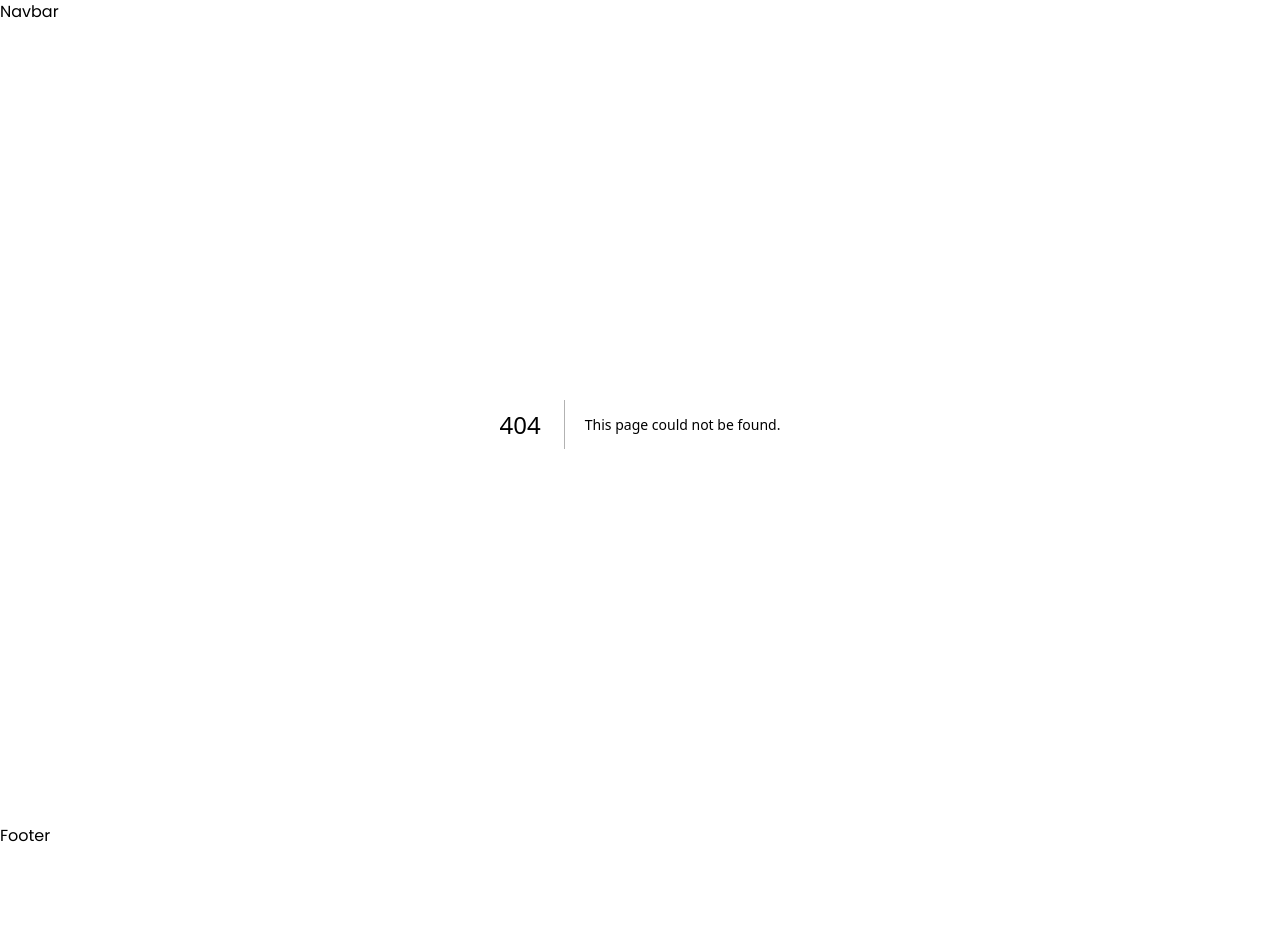
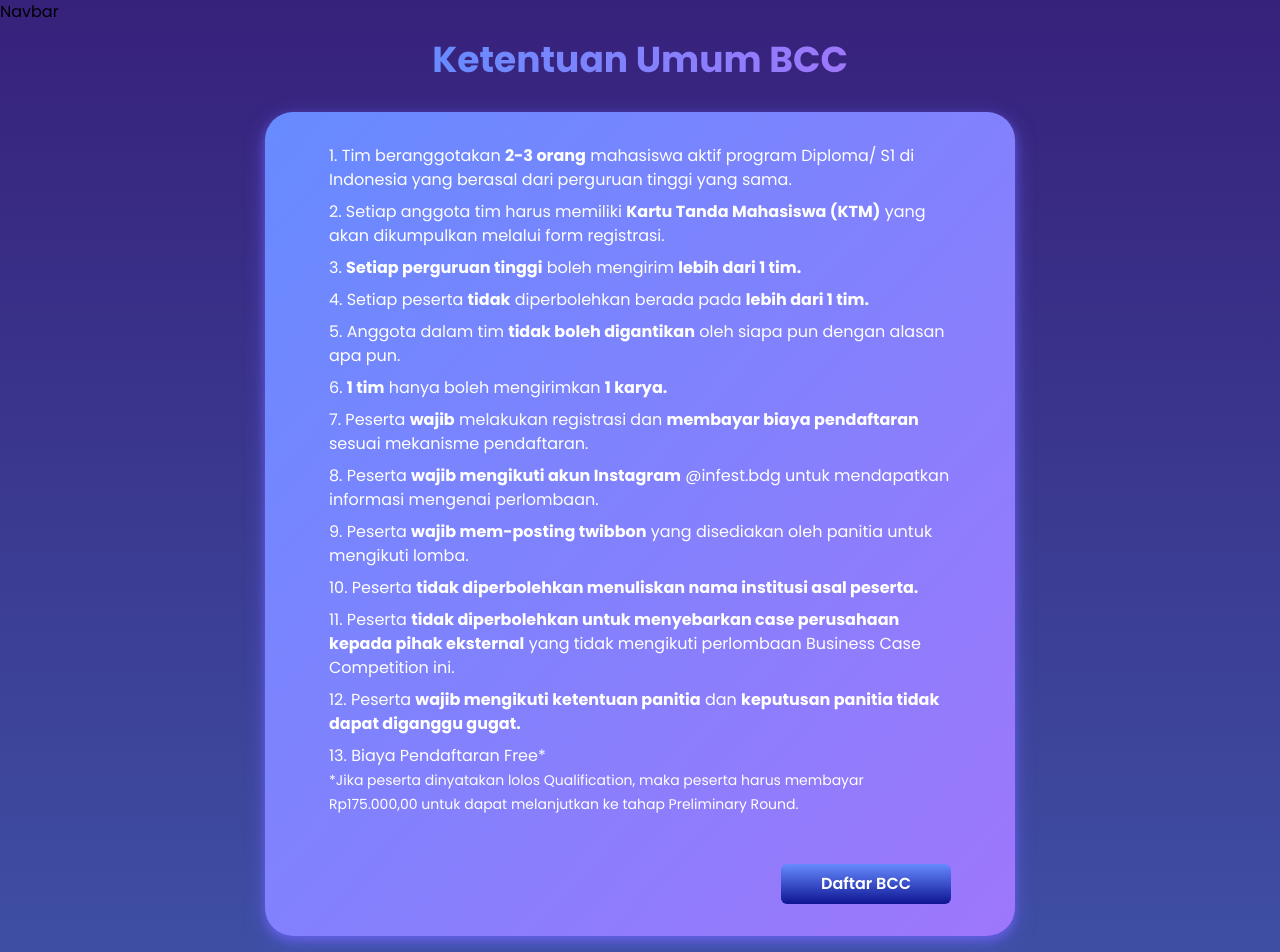
Before and after one commit to farrelathalla/INFEST-2024, a Next.js app: page /registration in a window 1280 px wide. Before the commit this address had no page. Shown: the top 952 px of the page. Before the commit the page ends 848 px from the top, so only its background shows below. Built offline with nearby package versions, Linux system fonts and the light colour scheme.

Commit message:
feat: ketentuan lomba

```diff
--- a/app/globals.css
+++ b/app/globals.css
@@ -3,28 +3,8 @@
 @tailwind components;
 @tailwind utilities;
 
-:root {
-  --foreground-rgb: 0, 0, 0;
-  --background-start-rgb: 214, 219, 220;
-  --background-end-rgb: 255, 255, 255;
-}
-
-@media (prefers-color-scheme: dark) {
-  :root {
-    --foreground-rgb: 255, 255, 255;
-    --background-start-rgb: 0, 0, 0;
-    --background-end-rgb: 0, 0, 0;
-  }
-}
-
-body {
-  color: rgb(var(--foreground-rgb));
-  background: linear-gradient(
-      to bottom,
-      transparent,
-      rgb(var(--background-end-rgb))
-    )
-    rgb(var(--background-start-rgb));
+html {
+  @apply bg-gradient-to-b from-[#37217B] to-[#457ECC] min-h-full
 }
 
 @layer utilities {
@@ -33,10 +13,9 @@ body {
   }
 }
 
-
 @layer base {
   .wrapper {
-    @apply mx-auto p-4 max-w-7xl;
+    @apply mx-auto p-4 max-w-7xl text-white;
   }
   .background-page-gradient {
     @apply bg-gradient-to-b from-[#37217B] to-[#457ECC]
--- /dev/null
+++ b/app/registration/page.js
@@ -0,0 +1,24 @@
+import React from 'react'
+
+import KetentuanLomba from '@/components/competitions/KetentuanLomba'
+import { registrationData } from '@/lib/registration'
+
+const RegistrationPage = () => {
+  return (
+    <div className="wrapper flex flex-col items-center justify-end gap-y-20">
+      {registrationData.map((item) => {
+        return (
+          <div key={item.id}>
+            <KetentuanLomba
+              title={item.title}
+              competition={item.competition}
+              buttonTitle={item.buttonTitle}
+            />
+          </div>
+        )
+      })}
+    </div>
+  )
+}
+
+export default RegistrationPage
--- /dev/null
+++ b/components/competitions/KetentuanLomba.jsx
@@ -0,0 +1,60 @@
+import Link from 'next/link'
+import React from 'react'
+
+const KetentuanLomba = ({ title, competition, buttonTitle }) => {
+  return (
+    <div className='text-center flex flex-col items-center gap-y-8'>
+      <h3 className='text-3xl md:text-4xl text-transparent bg-clip-text bg-gradient-to-r from-[#678BFF] to-[#9E77FB] font-bold'>{title}</h3>
+      {
+        competition === 'BCC' && (
+          <div className='rounded-[28px] bg-gradient-to-br from-[#678BFF] to-[#9E77FB] max-w-[750px] px-16 py-8 text-start flex flex-col gap-y-2' style={{ boxShadow: '0 4px 8px rgba(113, 103, 255, 0.5), 0 6px 20px rgba(113, 103, 255, 0.5)' }}>
+            <p>1. Tim beranggotakan <span className='font-bold'>2-3 orang</span> mahasiswa aktif program Diploma/ S1 di Indonesia yang berasal dari perguruan tinggi yang sama.</p>
+            <p>2. Setiap anggota tim harus memiliki <span className='font-bold'>Kartu Tanda Mahasiswa (KTM)</span> yang akan dikumpulkan melalui form registrasi.</p>
+            <p>3. <span className='font-bold'>Setiap perguruan tinggi</span> boleh mengirim <span className='font-bold'>lebih dari 1 tim.</span></p>
+            <p>4. Setiap peserta <span className='font-bold'>tidak</span> diperbolehkan berada pada <span className='font-bold'>lebih dari 1 tim.</span></p>
+            <p>5. Anggota dalam tim <span className='font-bold'>tidak boleh digantikan</span> oleh siapa pun dengan alasan apa pun.</p>
+            <p>6. <span className='font-bold'>1 tim</span> hanya boleh mengirimkan <span className='font-bold'>1 karya.</span></p>
+            <p>7. Peserta <span className='font-bold'>wajib</span> melakukan registrasi dan <span className='font-bold'>membayar biaya pendaftaran</span> sesuai mekanisme pendaftaran.</p>
+            <p>8. Peserta <span className='font-bold'>wajib mengikuti akun Instagram</span> @infest.bdg untuk mendapatkan informasi mengenai perlombaan.</p>
+            <p>9. Peserta <span className='font-bold'>wajib mem-posting twibbon</span> yang disediakan oleh panitia untuk mengikuti lomba.</p>
+            <p>10. Peserta <span className='font-bold'>tidak diperbolehkan menuliskan nama institusi asal peserta.</span></p>
+            <p>11. Peserta <span className='font-bold'>tidak diperbolehkan untuk menyebarkan case perusahaan kepada pihak eksternal</span> yang tidak mengikuti perlombaan Business Case Competition ini.</p>
+            <p>12. Peserta <span className='font-bold'>wajib mengikuti ketentuan panitia</span> dan <span className='font-bold'>keputusan panitia tidak dapat diganggu gugat.</span></p>
+            <p>13. Biaya Pendaftaran Free* <br></br><span className='text-sm'>*Jika peserta dinyatakan lolos Qualification, maka peserta harus membayar Rp175.000,00 untuk dapat melanjutkan ke tahap Preliminary Round.</span></p>
+            <Link href='https://forms.gle/NgCTTZcgnCqwBrCZA' target='_blank' className='w-full flex justify-end mt-10'>
+              <button className='bg-gradient-to-b from-[#678BFF] to-[#0E1492] rounded-md px-10 py-2 font-semibold'>
+                {buttonTitle}
+              </button>
+            </Link>
+          </div>
+        )
+      }
+      {
+        competition === 'ERC' && (
+          <div className='rounded-[28px] bg-gradient-to-br from-[#678BFF] to-[#9E77FB] max-w-[750px] px-16 py-8 text-start flex flex-col gap-y-2' style={{ boxShadow: '0 4px 8px rgba(113, 103, 255, 0.5), 0 6px 20px rgba(113, 103, 255, 0.5)' }}>
+            <p>1. Tim beranggotakan <span className='font-bold'>2-3 orang</span> mahasiswa aktif program Diploma/ S1 di Indonesia yang berasal dari perguruan tinggi yang sama.</p>
+            <p>2. Setiap anggota tim harus memiliki <span className='font-bold'>Kartu Tanda Mahasiswa (KTM)</span> yang akan dikumpulkan melalui form registrasi.</p>
+            <p>3. <span className='font-bold'>Setiap perguruan tinggi</span> boleh mengirim <span className='font-bold'>lebih dari 1 tim.</span></p>
+            <p>4. Setiap peserta <span className='font-bold'>tidak</span> diperbolehkan berada pada <span className='font-bold'>lebih dari 1 tim.</span></p>
+            <p>5. Anggota dalam tim <span className='font-bold'>tidak boleh digantikan oleh siapa pun</span> dengan alasan apa pun.</p>
+            <p>6. <span className='font-bold'>1 tim</span> hanya boleh mengirimkan <span className='font-bold'>1 karya.</span></p>
+            <p>7. Peserta <span className='font-bold'>tidak</span> sedang <span className='font-bold'>bekerja di sekuritas.</span></p>
+            <p>8. Peserta <span className='font-bold'>wajib mengikuti akun Instagram</span> @infest.bdg untuk mendapatkan informasi mengenai perlombaan.</p>
+            <p>9. Peserta <span className='font-bold'>wajib</span> melakukan <span className='font-bold'>registrasi</span> dan <span className='font-bold'>membayar biaya pendaftaran</span> sesuai mekanisme pendaftaran.</p>
+            <p>10. Peserta <span className='font-bold'>wajib mengikuti akun Instagram</span> @infest.bdg untuk mendapatkan informasi mengenai perlombaan.</p>
+            <p>11. Peserta <span className='font-bold'>wajib mem-posting twibbon</span> yang disediakan oleh panitia untuk mengikuti lomba.</p>
+            <p>12. Peserta <span className='font-bold'>wajib mengikuti ketentuan panitia</span> dan <span className='font-bold'>keputusan panitia tidak dapat diganggu gugat.</span></p>
+            <p>13. Biaya Pendaftaran: <br></br> - <span className='font-bold'>Early-Bird Registration:</span> Rp150.000,00 <br></br>- <span className='font-bold'>Normal Registration:</span> Rp200.000,00</p>
+            <Link href='https://forms.gle/7Voy8MreBsyhazyLA' target='_blank' className='w-full flex justify-end mt-10'>
+              <button className='bg-gradient-to-b from-[#678BFF] to-[#0E1492] rounded-md px-10 py-2 font-semibold'>
+                {buttonTitle}
+              </button>
+            </Link>
+          </div>
+        )
+      }
+    </div>
+  )
+}
+
+export default KetentuanLomba
--- /dev/null
+++ b/lib/registration.js
@@ -0,0 +1,14 @@
+export const registrationData = [
+  {
+    id: 1,
+    title: "Ketentuan Umum BCC",
+    competition: "BCC",
+    buttonTitle: "Daftar BCC"
+  },
+  {
+    id: 2,
+    title: "Ketentuan Umum ERC",
+    competition: "ERC",
+    buttonTitle: "Daftar ERC"
+  }
+];
```
